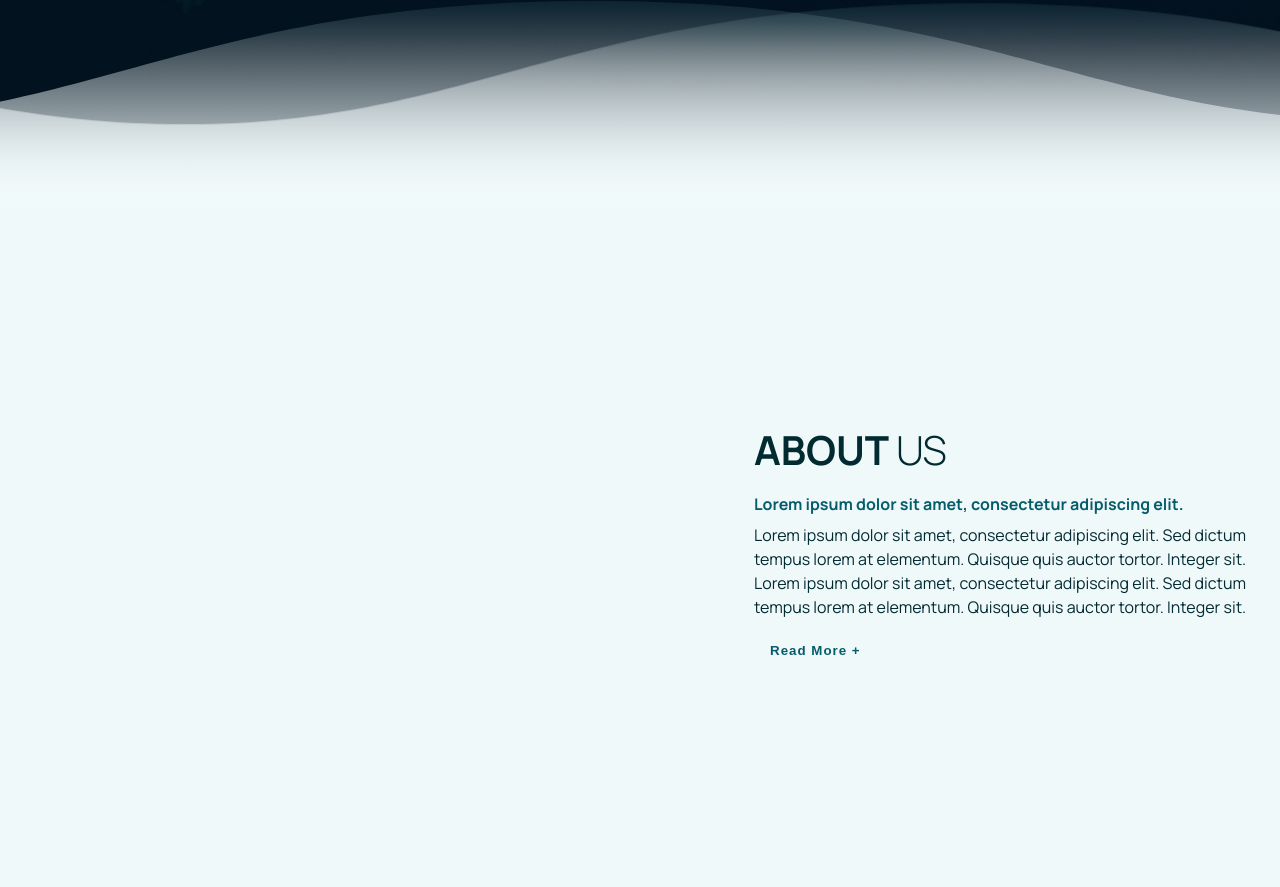
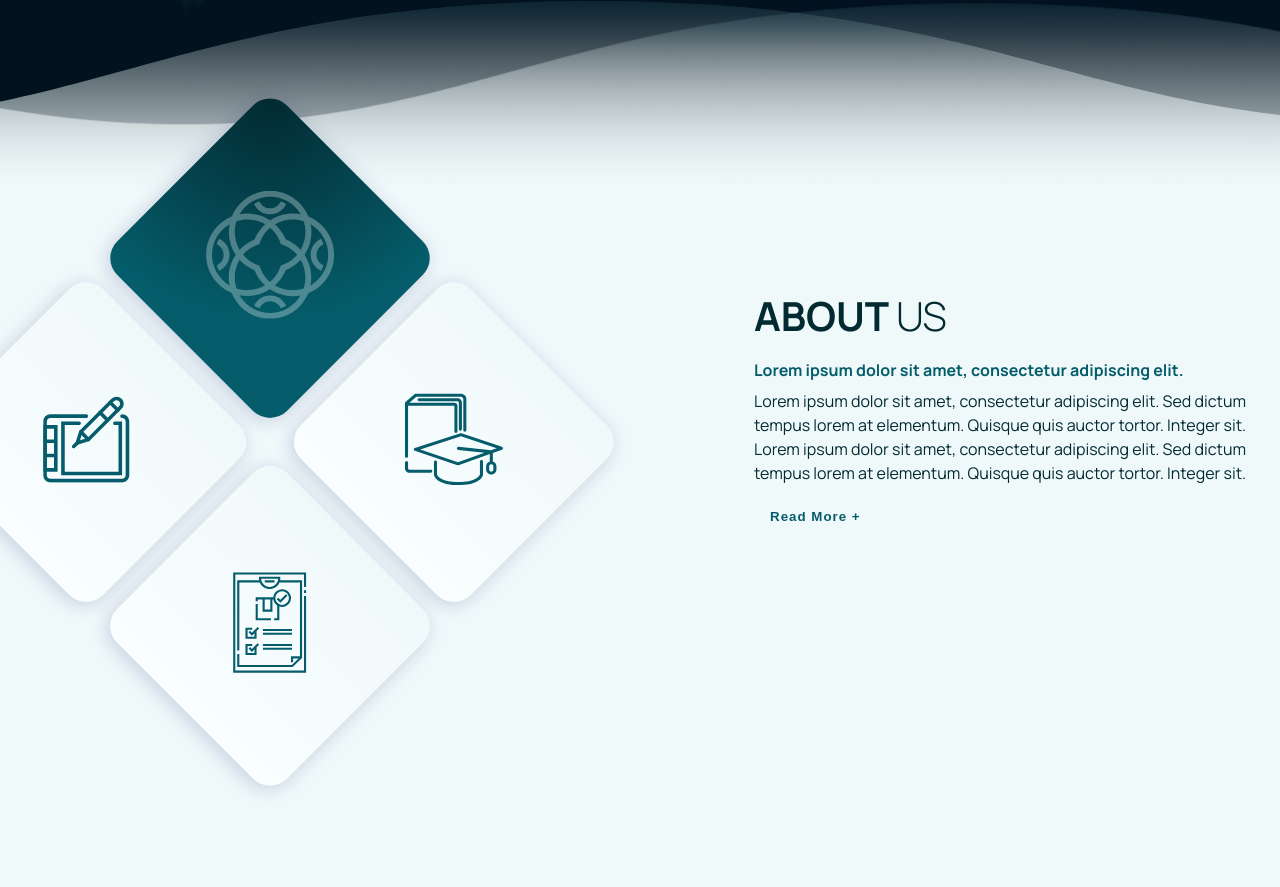
Before and after one commit to gustavonerip/cedroeducation, a plain HTML site: page index.html in a window 1280 px wide. Shown: the part 602-1489 px from the top of the page. Drawn offline with Linux system fonts and the light colour scheme.

Commit message:
About section completed

```diff
--- a/css/_variables.scss
+++ b/css/_variables.scss
@@ -5,6 +5,8 @@ $accent-color: #ECB213;
 $lightest-color: #F9FEFF;
 $darkest-color: #022A31;
 $dark-overlay: rgba(2,42,49,.6);
+$gradient-1: linear-gradient(180deg, #F0F9FA 0%, #F9FEFF 100%);
+$gradient-2: radial-gradient(94.28% 94.28% at 3.11% 3.17%, #022A31 0%, #055D6B 100%);
 
 /* TYPOGRAPHY */
 @import url('https://fonts.googleapis.com/css2?family=Manrope:wght@200;300;400;500;600;700;800&display=swap');
--- a/css/style.scss
+++ b/css/style.scss
@@ -288,11 +288,12 @@ a{
 
 
 // ABOUT
+
 .about{
     // SIZING AND SPACING
     @include section;
     width: 100%;
-    margin: 0 auto;
+    margin: -10.5% auto 0;
 
     // COLORS
 
@@ -305,8 +306,9 @@ a{
         gap: 3.125rem;
 
         &--img{
-            width: 664px;
-            height: 638px;
+
+            width: 100%;
+            height: 100%;
 
         }
 
@@ -326,6 +328,52 @@ a{
         }
     }
 }
+
+.big-square{
+    width: 500px;
+    height: 500px;
+
+    display: grid;
+    grid-template-columns: 1fr 1fr;
+    grid-template-rows: 1fr 1fr;
+    gap: 20px;
+
+    transform: rotate(45deg);
+  }
+
+  .square-1,
+  .square-2{
+    border-radius: 24px;
+    transition: all .5s ease;
+    box-shadow: 0px 4px 20px rgba(19, 34, 116, 0.2);
+  }
+
+  .square-1{
+    background: $gradient-2;
+  }
+  .square-2{
+    background: $gradient-1;
+  }
+
+  .square-1:hover,
+  .square-2:hover
+  {
+    transform: translate(-20px, -20px);
+    transform: scale(1.1);
+  }
+
+  .content{
+    transform: rotate(-45deg) translate(0%, 12.5%);
+    width: 200px;
+    height: 200px;
+
+    display: flex;
+    justify-content: center;
+    align-items: center;
+  }
+
+
+// SERVICES
 .services{
     // SIZING AND SPACING
     @include section;
--- a/index.html
+++ b/index.html
@@ -39,7 +39,28 @@
         <main>
             <section class="about" id="about">
                 <div class="about--container">
-                    <div class="about--container--img"></div>
+                    <div class="about--container--img">
+
+                        <!-- ABOUT IMG -->
+
+                        <div class="big-square">
+                            <div class="square-1">
+                              <div class="content">
+                                    <img src="images/cedro-logo.svg">
+                              </div>
+                            </div>
+                            <div class="square-2"><div class="content">
+                                <img src="images/graduation.svg">
+                              </div></div>
+                            <div class="square-2"><div class="content">
+                                <img src="images/design.svg">
+                              </div></div>
+                            <div class="square-2"><div class="content">
+                                <img src="images/curriculum.svg">
+                              </div></div>
+                          </div>
+
+                    </div>
                     <div class="about--container--content">
                         <h1>About <span>Us</span></h1>
                         <h3>Lorem ipsum dolor sit amet, consectetur adipiscing elit.</h3>
```
Also changed, not shown: css/style.css, images/cedro-logo.svg (added), images/curriculum.svg (added), images/design.svg (added), images/graduation.svg (added), 1 other file.
